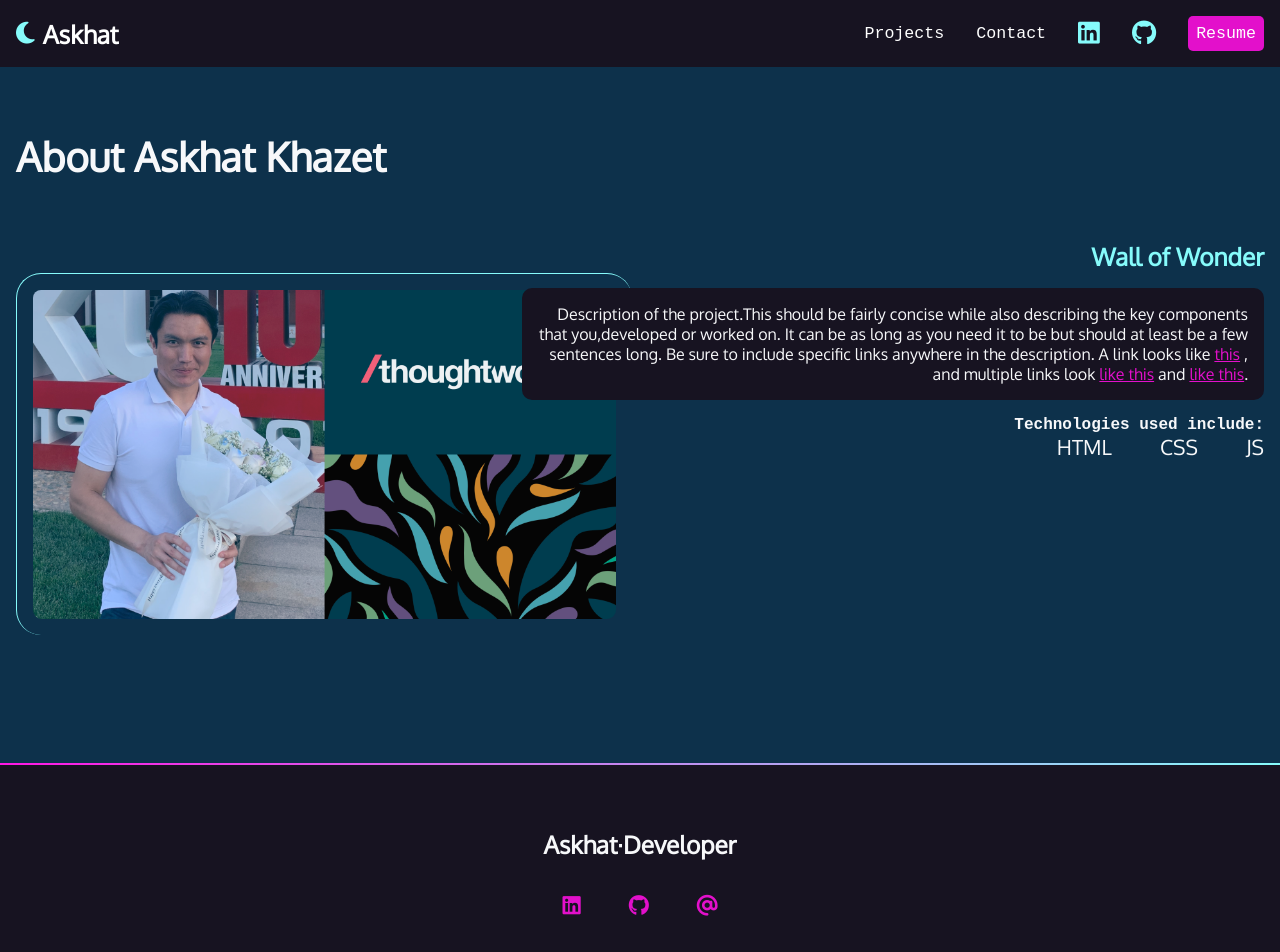
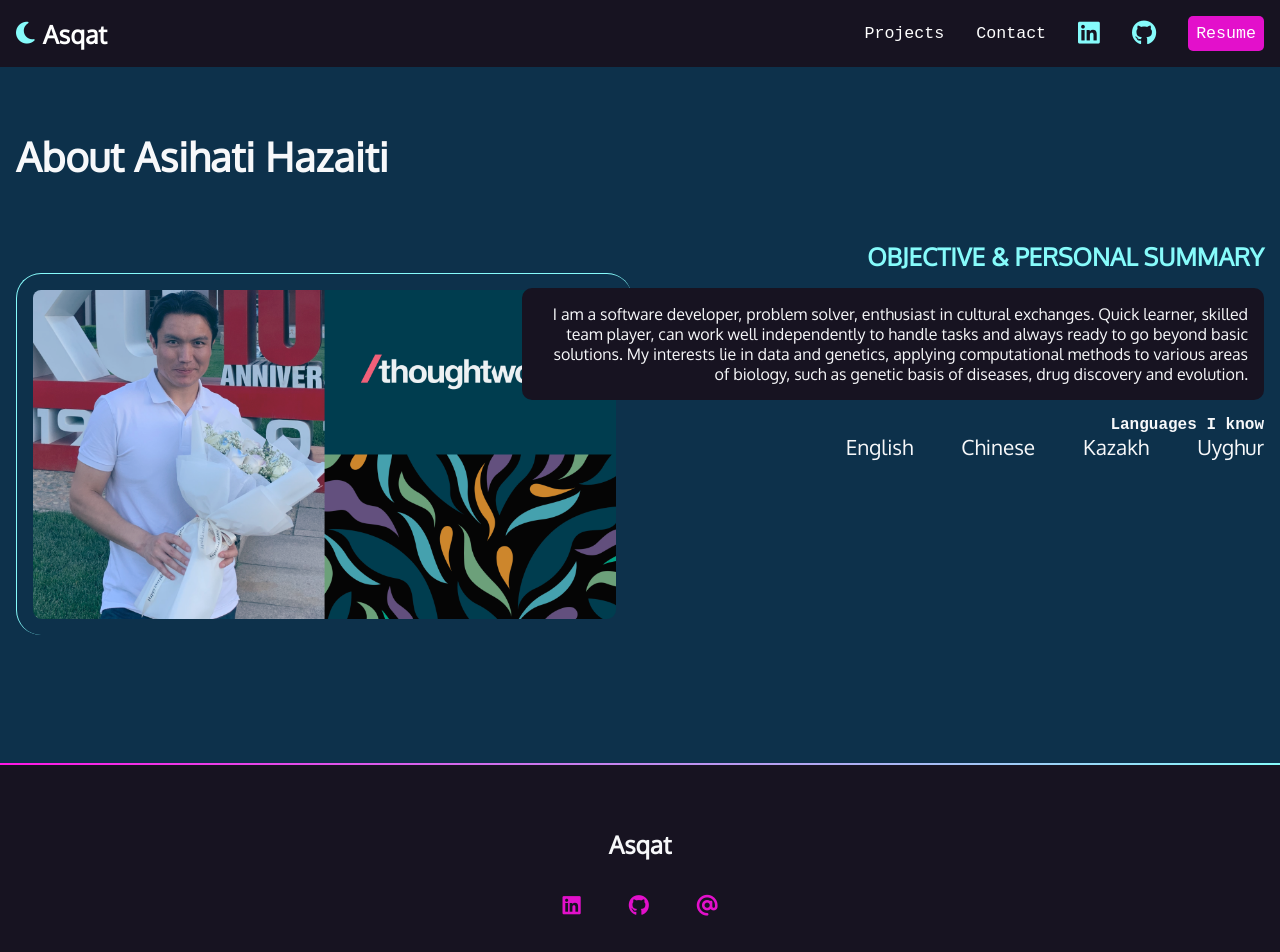
Before and after one commit to asqatqazet/asqatqazet.github.io, a React (Create React App) app: page /about in a window 1280 px wide. Shown: the top 952 px of the page. Built offline with nearby package versions, Linux system fonts and the light colour scheme; a web font is replaced by a local one.

Commit message:
Structure of the pages.

```diff
--- a/package.json
+++ b/package.json
@@ -6,12 +6,12 @@
     "@testing-library/jest-dom": "^5.16.5",
     "@testing-library/react": "^13.4.0",
     "@testing-library/user-event": "^13.5.0",
-    "gh-pages": "^4.0.0",
+    "gh-pages": "^6.3.0",
     "react": "^18.2.0",
     "react-dom": "^18.2.0",
     "react-router-dom": "^6.4.1",
     "react-router-hash-link": "^2.4.3",
-    "react-scripts": "5.0.1",
+    "react-scripts": "^5.0.1",
     "web-vitals": "^2.1.4"
   },
   "scripts": {
--- a/src/components/contact/Contact.js
+++ b/src/components/contact/Contact.js
@@ -3,9 +3,9 @@ const Contact = () => {
     return <section id="contact">
         <h2>Contact me</h2>
 
-        <p>I'm always interested in hearing about [state what it is you'd like to get emails and contacted about].</p>
+        <p>I'm always interested in hearing about.</p>
 
-        <p><a className="button" href="mailto:asqatqazet@gmail.com">Email me</a></p>
+        <p><a className="button" href="mailto:asqat@qq.com">Email me</a></p>
     </section>
 }
 
--- a/src/components/footer/Footer.js
+++ b/src/components/footer/Footer.js
@@ -2,9 +2,9 @@ import SocialMedia from "../social/SocialMedia";
 
 const Footer = () => {
     return <footer>
-        <h3>Askhat<span>·</span>Developer</h3>
+        <h3>Asqat</h3>
         <SocialMedia/>
-        <p><small>&copy; 2022 Askhat. All rights reserved.</small></p>
+        <p><small>&copy; 2024 Asqat. All rights reserved.</small></p>
     </footer>
 }
 
--- a/src/components/introduction/Intro.js
+++ b/src/components/introduction/Intro.js
@@ -3,11 +3,20 @@ import {Component} from "react";
 export class Intro extends Component {
     render() {
         return <section id="intro">
-            <p className="name">Hi, my name is <span>Askhat</span></p>
-            <h2> I create software systems.</h2>
-            <p>I'm a developer specializing in backend , frontend , user authorization & authentication
-                technologies.</p>
-            <p>Currently, I'm working at <a href="src/components/introduction/Intro" target="_blank">Thoughtworks.</a>
+            <p className="name">Hi, my name is <span>Asihati (Asqat) Hazaiti</span></p>
+            <h3> I create software systems.</h3>
+            <p>I'm a software engineer specializing in Backend Development, Machine Learning and Data Analysis, User
+                Authorization & Authentication
+                ,Security And Networking technologies.</p>
+            <p>Previously, I worked at <a href="src/components/introduction/Intro" target="_blank"> Thoughtworks</a>.</p>
+            <p>Currently, I'm studying at <a href="src/components/introduction/Intro"
+                                             target="_blank"> Universität Hamburg</a>.
+            </p>
+            <p>
+               I am a problem solver, enthusiast in cultural exchanges. Quick learner, skilled team player,
+can work well independently to handle tasks and always ready to go beyond basic solutions.
+My interests lie in data and genetics, applying computational methods to various areas of biology,
+such as genetic basis of diseases, drug discovery and evolution.
             </p>
         </section>
     }
--- a/src/components/navbar/NavBar.js
+++ b/src/components/navbar/NavBar.js
@@ -9,7 +9,7 @@ const NavBar = () => {
                 <h1>
                     <Link to="/">
                         <span className="fa-solid fa-moon"></span>
-                        <span>Askhat</span>
+                        <span>Asqat</span>
                     </Link>
                 </h1>
             </li>
--- a/src/components/projectitem/ProjectItem.js
+++ b/src/components/projectitem/ProjectItem.js
@@ -1,11 +1,12 @@
 const ProjectItem = (props) => {
-    let {projectTag, title, desc, techStacks, image, index} = props
+    let {projectTag, title, desc, techStacks, image, index,techIntro } = props
+    if (!techIntro) techIntro = "Technologies Used"
     return <article className={index % 2 === 0 ? "" : "reverse"}>
         <div className="text">
             <h4>{projectTag}</h4>
             <h3>{title}</h3>
             <p className="blackbox" dangerouslySetInnerHTML={{__html: desc}}></p>
-            <h4>Technologies used include:</h4>
+            <h4>{techIntro}</h4>
             <ul>{
                 techStacks && techStacks.map(
                     (techStack,index)=> <li key={index}>{techStack}</li>
--- a/src/data/self-intro.json
+++ b/src/data/self-intro.json
@@ -1,11 +1,12 @@
 [
   {
-    "title": "Wall of Wonder",
-    "desc": "Description of the project.This should be fairly concise while also describing the key components that you,developed or worked on. It can be as long as you need it to be but should at least be a few sentences long. Be sure to include specific links anywhere in the description. A link looks like <a href=\"https://frontendmasters.github.io/grid-flexbox-v2/\">this</a> , and multiple links look <a href=\"#\">like this</a> and <a href=\"#\">like this</a>.",
+    "title": "OBJECTIVE & PERSONAL SUMMARY",
+    "desc": "I am a software developer, problem solver, enthusiast in cultural exchanges. Quick learner, skilled team player,\ncan work well independently to handle tasks and always ready to go beyond basic solutions.\nMy interests lie in data and genetics, applying computational methods to various areas of biology,\nsuch as genetic basis of diseases, drug discovery and evolution.",
     "techStacks": [
-      "HTML",
-      "CSS",
-      "JS"
+      "English",
+      "Chinese",
+      "Kazakh",
+      "Uyghur"
     ],
     "image": "/me.png"
   }
--- a/src/pages/about/About.js
+++ b/src/pages/about/About.js
@@ -6,17 +6,20 @@ import intro from "../../data/self-intro.json"
 import me from "../../data/me.png"
 
 //handle local image
-intro[0].image=me
+intro[0].image = me
 
 let BottomLinedGradientBackground = withBottomLineGradient(
     RenderBackground
 );
-export class About extends Component{
+intro[0].techIntro = "Languages I know";
+
+export class About extends Component {
+
     render() {
         return <BottomLinedGradientBackground
             backgroundColor={'var(--dkblue)'}
             renderContent={() => <ContentWithImage
-                title="About Askhat Khazet"
+                title="About Asihati Hazaiti"
                 contentItems={intro}
             />}
         />
```
Also changed, not shown: 1 other file (tests, documents, lock files or other folders).
